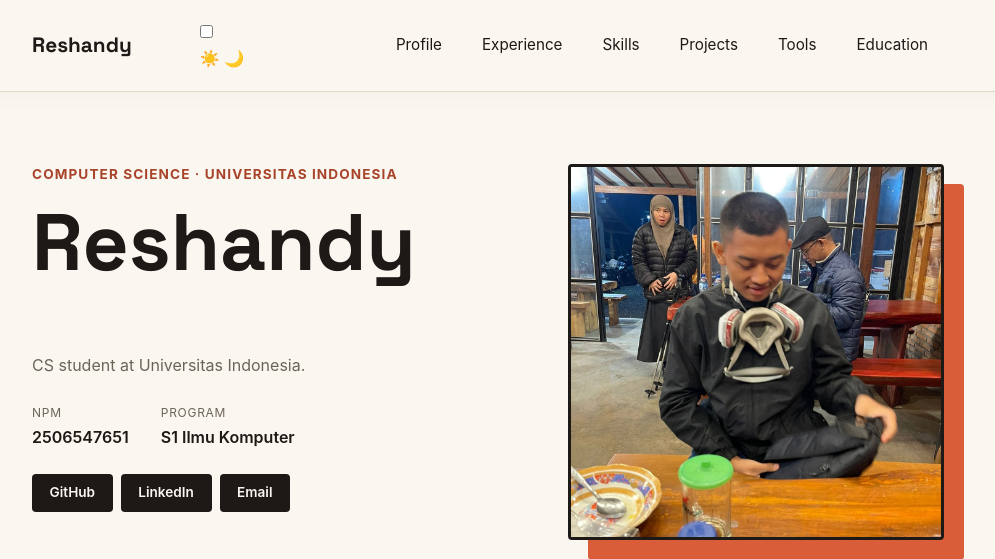
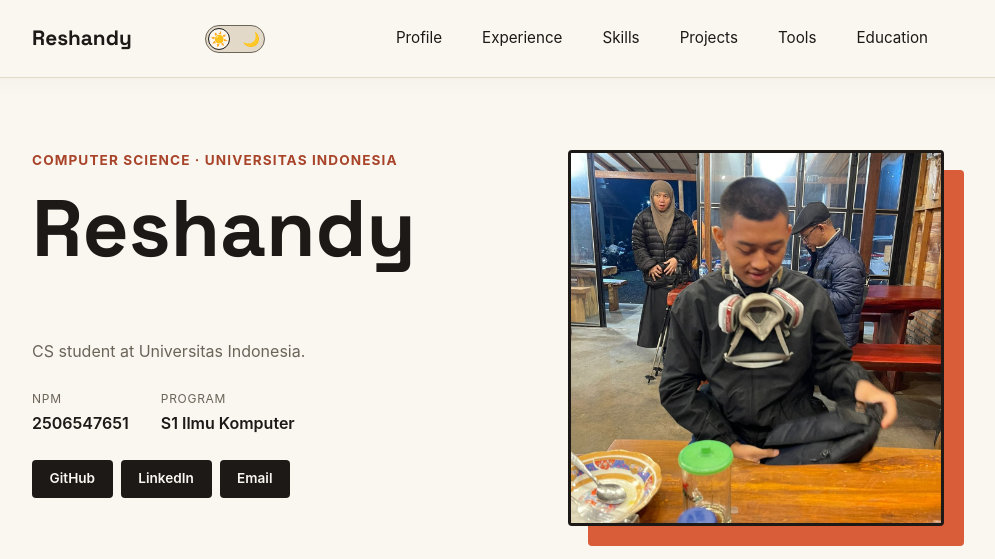
Before and after one commit to reshandytaftazani/myportofolio, a Django app: page / in a window 1280 px wide. Shown: the top 559 px of the page, without its empty margins (152-1147 px from the left). Run offline with Django 5.2, Linux system fonts and the light colour scheme; data that the repository does not hold is empty.

Commit message:
Fix: Perbaikan fitur slider toggle dark mode

```diff
--- a/static/css/style.css
+++ b/static/css/style.css
@@ -668,17 +668,78 @@ body, .skill-card, .timeline-content, .experience-card {
     transition: background-color 0.4s ease, color 0.4s ease, border-color 0.4s ease;
 }
 
-.theme-toggle {
-    background: transparent;
-    border: none;
-    font-size: 1.25rem;
+.theme-switch {
+    display: inline-block;
+    height: 28px;
+    position: relative;
+    width: 60px;
+    margin-left: 1rem;
+}
+
+.theme-switch input {
+    display: none;
+}
+
+.slider {
+    background-color: var(--line);
+    bottom: 0;
     cursor: pointer;
-    margin-left: 1rem;
-    color: var(--ink);
-    transition: transform 0.3s ease;
+    left: 0;
+    position: absolute;
+    right: 0;
+    top: 0;
+    transition: 0.4s;
+    border: 1px solid var(--text-muted);
 }
-.theme-toggle:hover {
-    transform: scale(1.1);
+
+.slider.round {
+    border-radius: 28px;
+}
+
+.slider-circle {
+    background-color: var(--paper);
+    bottom: 2px;
+    height: 22px;
+    left: 2px;
+    position: absolute;
+    transition: 0.4s;
+    width: 22px;
+    border-radius: 50%;
+    z-index: 2;
+    border: 1px solid var(--ink);
+}
+
+.theme-switch input:checked + .slider {
+    background-color: var(--ink);
+    border-color: var(--paper);
+}
+
+.theme-switch input:checked + .slider .slider-circle {
+    transform: translateX(32px);
+    background-color: var(--paper);
+    border-color: var(--paper);
+}
+
+.sun-icon, .moon-icon {
+    font-size: 14px;
+    z-index: 3;
+    position: absolute;
+    top: 2px;
+    width: 22px;
+    height: 22px;
+    display: flex;
+    align-items: center;
+    justify-content: center;
+    user-select: none;
+    line-height: 1;
+}
+
+.sun-icon {
+    left: 2px;
+}
+
+.moon-icon {
+    right: 2px;
 }
 
 [data-theme="dark"] .tech-icon[alt*="LaTeX" i],
```
